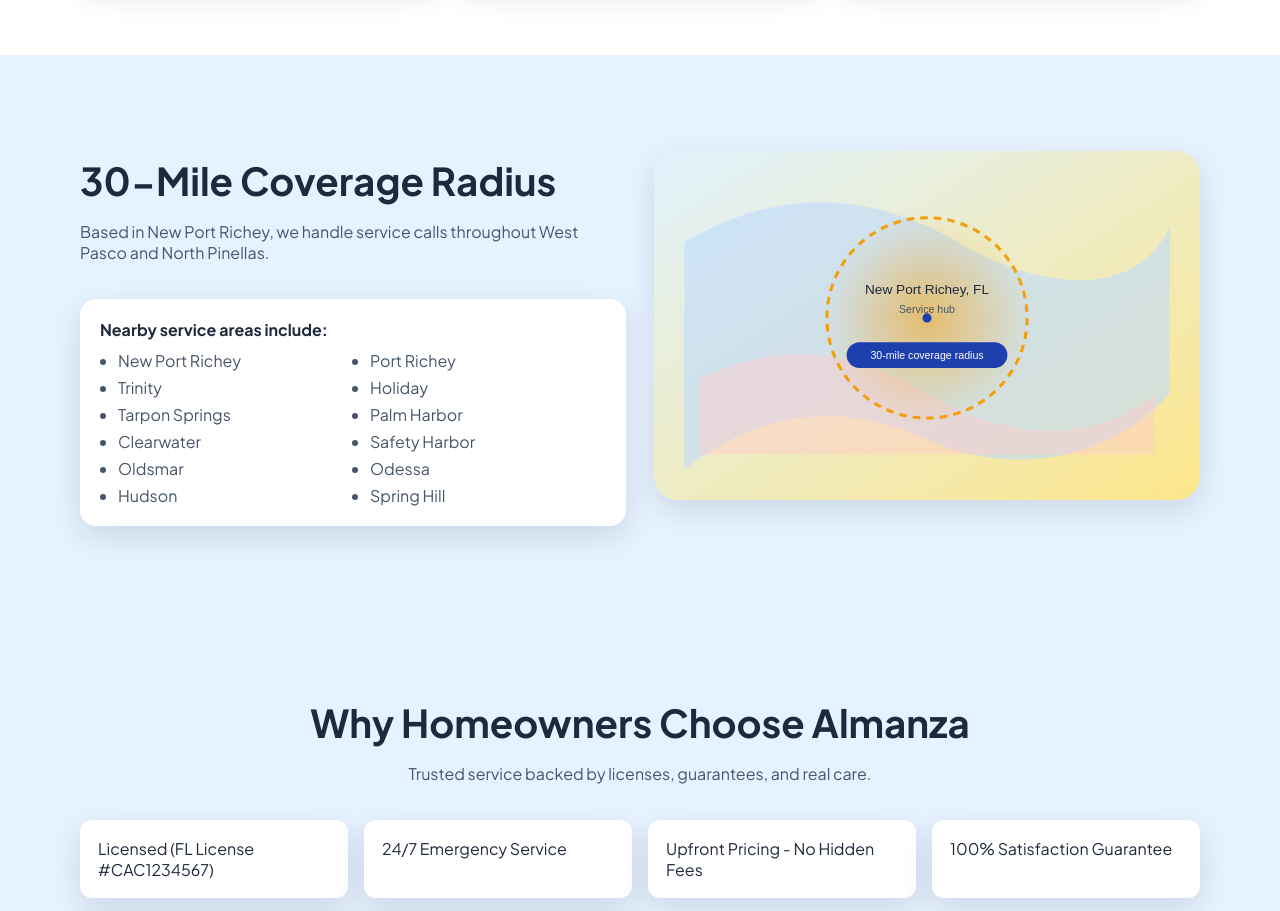
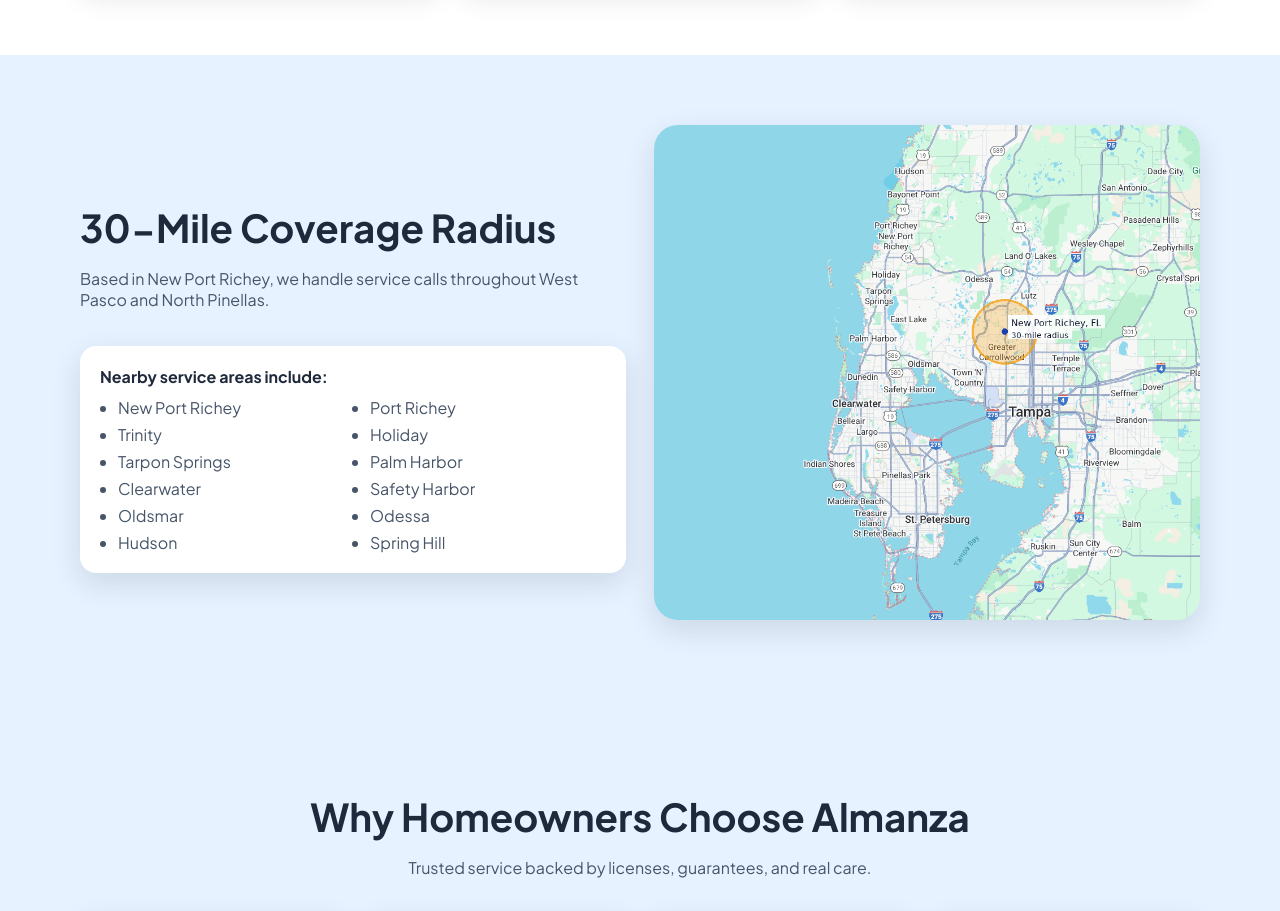
Before and after one commit to Melvinators/AC-site, a plain HTML site: page index.html in a window 1280 px wide. Shown: the part 1800-2711 px from the top of the page. Drawn offline with nearby package versions, Linux system fonts and the light colour scheme; files whose address does not match are found by name.

Commit message:
Replace coverage map with Florida map

```diff
--- a/index.html
+++ b/index.html
@@ -211,7 +211,7 @@
           </div>
         </div>
         <div class="coverage-map">
-          <img src="images/coverage-map.svg" alt="30-mile service radius centered on New Port Richey, Florida" loading="lazy" decoding="async" />
+          <img src="images/coverage-map.png" alt="Florida map with a 30-mile service radius centered on New Port Richey" loading="lazy" decoding="async" />
         </div>
       </div>
     </section>
```
Also changed, not shown: images/coverage-map.png (added), images/coverage-map.svg (deleted).
